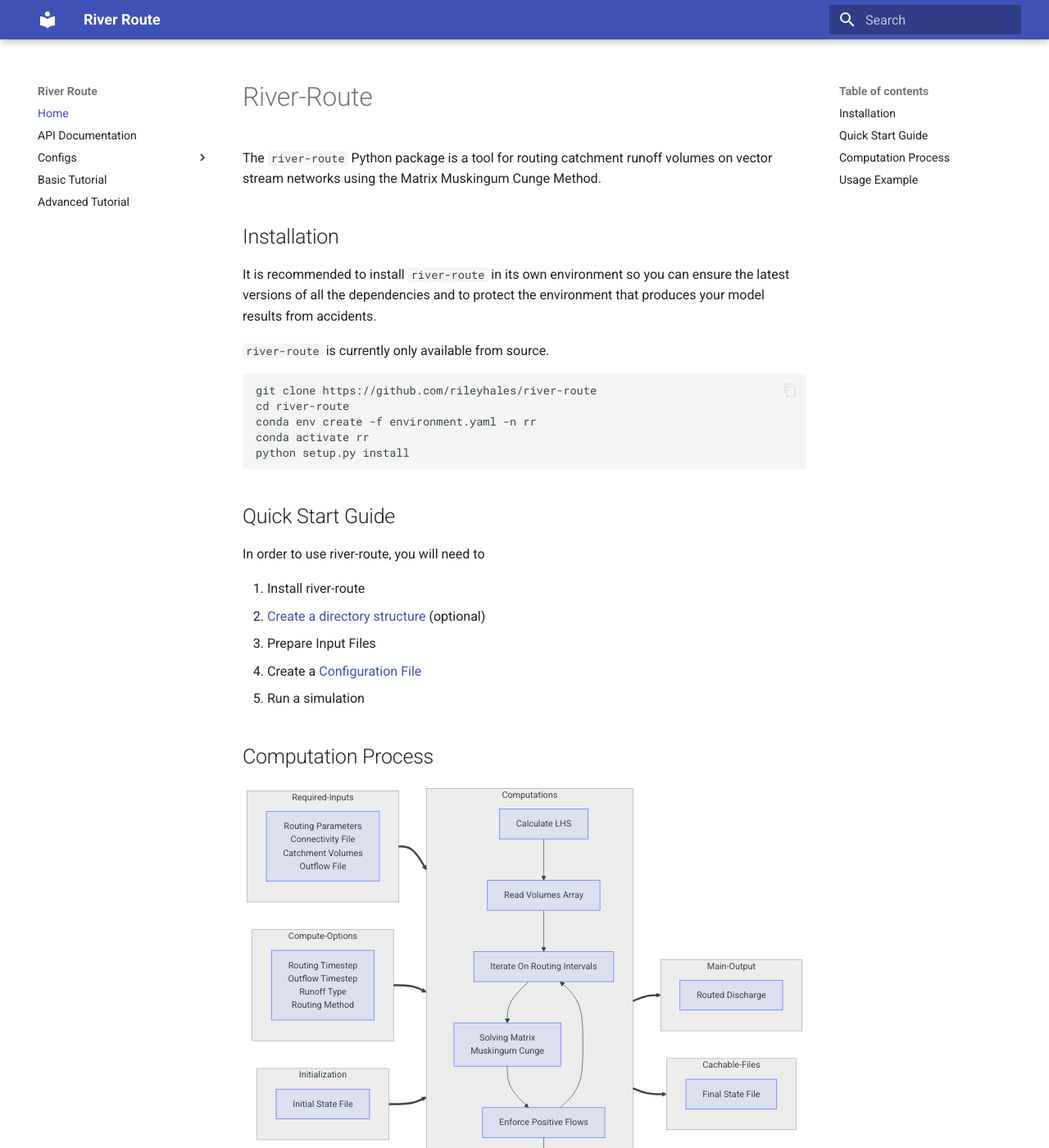
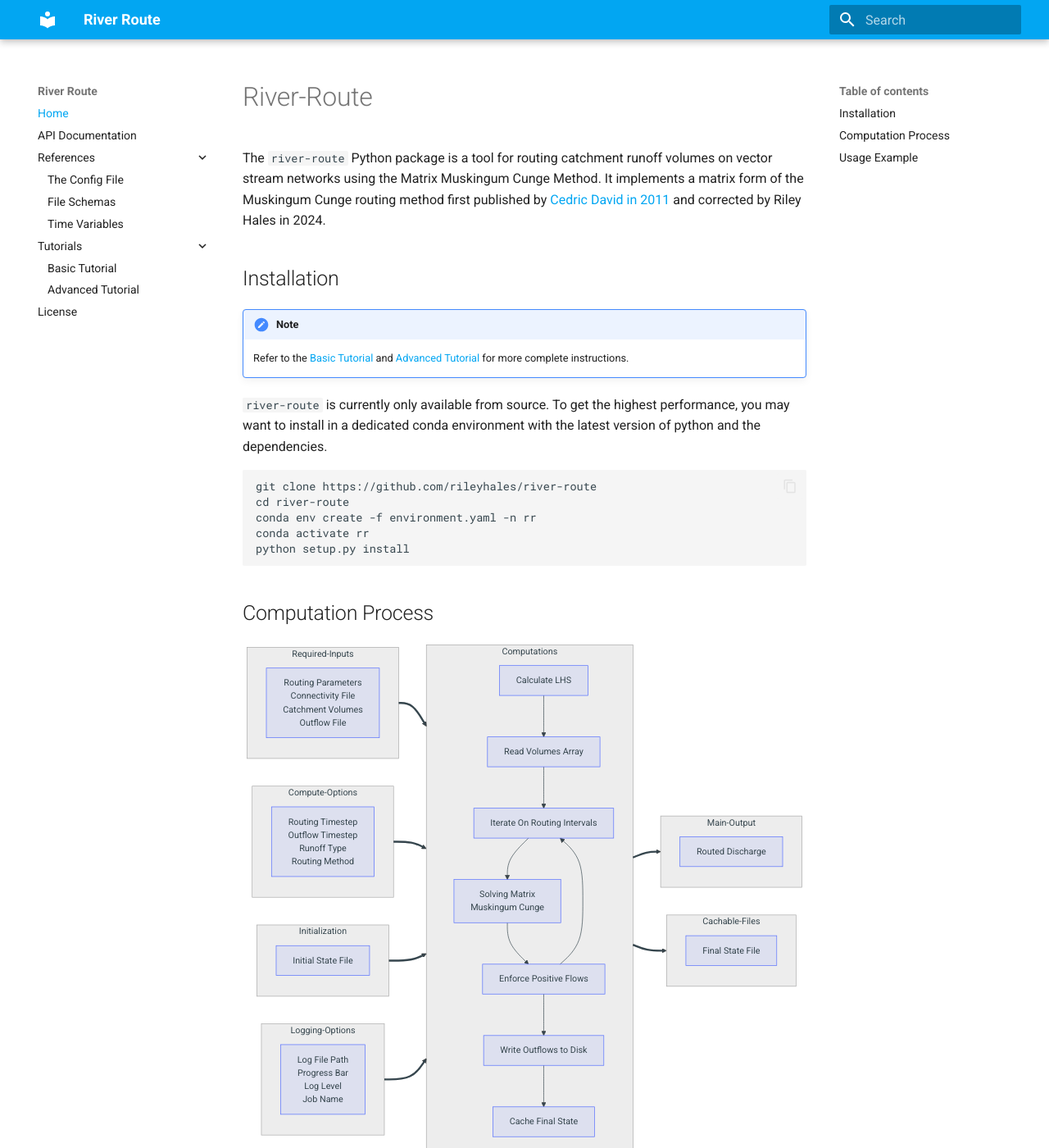
Before and after one commit to rileyhales/river-route, an MkDocs documentation site: the page built from docs/index.md, in a window 1280 px wide and 1400 px high. Shown: the whole window at 82% size. Built offline with MkDocs 1.6.1 and Material for MkDocs 9.7.7, drawn with Linux system fonts in a browser that asks for light colours; some of the changed text lies outside the part shown.

Commit message:
update docs structure

````diff
--- a/docs/index.md
+++ b/docs/index.md
@@ -1,14 +1,17 @@
 # River-Route
 
 The `river-route` Python package is a tool for routing catchment runoff volumes on vector stream networks using the
-Matrix Muskingum Cunge Method.
+Matrix Muskingum Cunge Method. It implements a matrix form of the Muskingum Cunge routing method first published by
+[Cedric David in 2011](https://doi.org/10.1175/2011JHM1345.1) and corrected by Riley Hales in 2024.
 
 ## Installation
 
-It is recommended to install `river-route` in its own environment so you can ensure the latest versions of all the
-dependencies and to protect the environment that produces your model results from accidents.
+!!! note
+    Refer to the [Basic Tutorial](tutorials/basic-tutorial.md) and [Advanced Tutorial](tutorials/advanced-tutorial.md)
+    for more complete instructions.
 
-`river-route` is currently only available from source.
+`river-route` is currently only available from source. To get the highest performance, you may want to install in a
+dedicated conda environment with the latest version of python and the dependencies.
 
 ```commandline
 git clone https://github.com/rileyhales/river-route
@@ -17,16 +20,6 @@
 conda activate rr
 python setup.py install
 ```
-
-## Quick Start Guide
-
-In order to use river-route, you will need to
-
-1. Install river-route
-2. [Create a directory structure](pages/project-structure) (optional)
-3. Prepare Input Files
-4. Create a [Configuration File](pages/config-files.md#example-yaml-file)
-5. Run a simulation
 
 ## Computation Process
 
--- a/mkdocs.yml
+++ b/mkdocs.yml
@@ -1,19 +1,28 @@
 site_name: River Route
 site_url: https://rr.hales.app
+copyright: Copyright &copy; 2023-2024 Dr Riley Hales. All rights reserved.
 theme:
   name: material
+  palette:
+    primary: light blue
   features:
     - content.code.copy
     - content.code.select
+    - navigation.expand
+    - navigation.path
+    - navigation.footer
+    - toc.follow
 nav:
   - Home: index.md
-  - API Documentation: pages/api.md
-  - Configs:
-      - Config File: pages/config-files.md
-      - Input/Output File Schemas: pages/io-file-schema.md
-      - Time Variables: pages/time-variables.md
-  - Basic Tutorial: pages/tutorial.md
-  - Advanced Tutorial: pages/tutorial-advanced.md
+  - API Documentation: api.md
+  - References:
+      - The Config File: references/config-files.md
+      - File Schemas: references/io-file-schema.md
+      - Time Variables: references/time-variables.md
+  - Tutorials:
+      - Basic Tutorial: tutorials/basic-tutorial.md
+      - Advanced Tutorial: tutorials/advanced-tutorial.md
+  - License: license.md
 plugins:
   - search
   - mkdocstrings
````
Also changed, not shown: other parts of docs/index.md (+1 -1 lines), docs/license.md (added, +32 -0 lines), docs/references/config-files.md (renamed from docs/pages/config-files.md, +1 -1 lines), docs/references/io-file-schema.md (renamed from docs/pages/io-file-schema.md, +1 -1 lines), docs/tutorials/advanced-tutorial.md (renamed from docs/pages/tutorial-advanced.md, +1 -1 lines), docs/tutorials/basic-tutorial.md (renamed from docs/pages/tutorial.md, +4 -4 lines), docs/api.md (renamed from docs/pages/api.md), docs/references/time-variables.md (renamed from docs/pages/time-variables.md), 2 other files.
